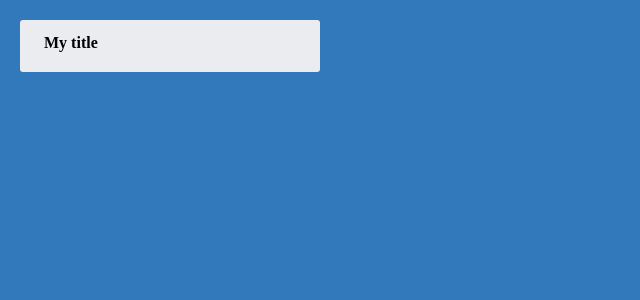
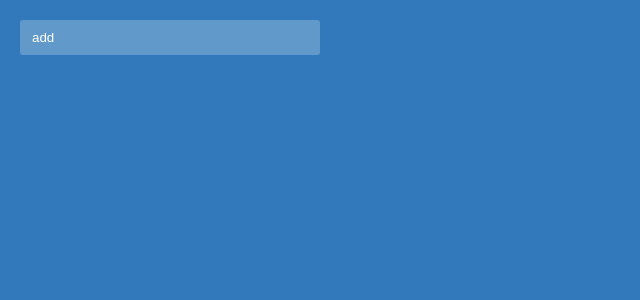
Before and after one commit to Any28Flo/trello-clone-ts, a React (Vite) app: page / in a window 1280 px wide. Shown: the top 300 px of the page, without its empty margins (0-640 px from the left). Built offline with nearby package versions, Linux system fonts and the light colour scheme.

Commit message:
ref | Create component NewItemForm and AddNewItem

```diff
--- a/src/App.tsx
+++ b/src/App.tsx
@@ -1,14 +1,13 @@
-import { AppContainer } from "./assets/components/Layout/appContainer";
-import {Column} from "./assets/components/Layout/Column";
-import {Card} from "./assets/components/DataDisplay/Card";
+import { AppContainer } from "./assets/styles/styles";
+import { AddNewItem } from "./assets/components/Item/AddNewItem";
 
 function App() {
-
+  const handleAdd = () => {
+    console.log("si")
+  }
   return (
     <AppContainer>
-      <Column title='My title'>
-
-      </Column>
+      <AddNewItem onAdd={() => handleAdd()} toggleButtonText={"add"} />
     </AppContainer>
   )
 }
--- /dev/null
+++ b/src/assets/components/Item/AddNewItem.tsx
@@ -0,0 +1,31 @@
+import { useState } from "react";
+import { AddItemButton } from "../../styles/styles";
+import { NewItemForm } from "./NewItemForm";
+
+type AddNewItemProps = {
+    onAdd: (text: string) => void
+    toggleButtonText: string
+    dark?: boolean
+}
+
+export const AddNewItem = (props: AddNewItemProps) => {
+
+    const [showForm, setShowForm] = useState(false);
+
+    const { onAdd, toggleButtonText, dark } = props;
+
+    if (showForm) {
+        return (
+            <NewItemForm onAdd={text => {
+                onAdd(text)
+                setShowForm(false)
+            }}
+            />)
+    }
+
+    return (
+        <AddItemButton dark={dark} onClick={() => setShowForm(true)}>
+            {toggleButtonText}
+        </AddItemButton>
+    );
+};
--- /dev/null
+++ b/src/assets/components/Item/NewItemForm.tsx
@@ -0,0 +1,22 @@
+import {useState} from "react";
+
+import {NewItemFormContainer} from "../../styles/styles";
+import {NewItemButton} from "../../styles/styles";
+import {NewItemInput} from "../../styles/styles";
+
+
+type NewItemFormType = {
+    onAdd: (text:string) => void
+}
+export const NewItemForm = ({onAdd} : NewItemFormType) => {
+    const [text, setText] = useState("");
+
+    return (
+        <NewItemFormContainer>
+            <NewItemInput value={text} onChange={e => setText(e.target.value) }/>
+            <NewItemButton onClick={() => onAdd(text)} >
+                Create
+            </NewItemButton>
+        </NewItemFormContainer>
+    );
+};
--- a/src/assets/components/Layout/appContainer.tsx
+++ b/src/assets/components/Layout/appContainer.tsx
@@ -1,11 +1 @@
 import styled from "styled-components";
-
-export const AppContainer = styled.div`
-  display: flex;
-  flex-direction: row;
-  align-items: flex-start;
-  background-color: var(--primary);
-  height: 100%;
-  width: 100%;
-  padding: 20px;
-`;
--- a/src/assets/styles/styles.ts
+++ b/src/assets/styles/styles.ts
@@ -3,6 +3,16 @@ import styled from "styled-components";
 type AddItemButtonProps = {
     dark?: boolean
 }
+
+export const AppContainer = styled.div`
+  display: flex;
+  flex-direction: row;
+  align-items: flex-start;
+  background-color: var(--primary);
+  height: 100%;
+  width: 100%;
+  padding: 20px;
+`;
 
 export const ColumnContainer = styled.div`
   background-color: var(--secondary);
@@ -31,11 +41,12 @@ export const CardContainer = styled.div`
 `;
 
 export const AddItemButton = styled.button<AddItemButtonProps>`
+  color : ${({dark})=> dark  ? "#000" : "#fff"};
   background-color: var(--gray-300);
   border-radius: 3px;
   border: none;
   cursor: pointer;
-  color: ${props => (props.dark ? "#000" : "#fff")};  max-width: 300px;
+  max-width: 300px;
   padding: 10px 12px;
   text-align: left;
   transition: background 85ms ease-in;
@@ -43,8 +54,8 @@ export const AddItemButton = styled.button<AddItemButtonProps>`
   &:hover{
     background-color: #ffffff52;
   }
+`;
 
-`;
 export const NewItemFormContainer = styled.div`
   max-width: 300px;
   display: flex;
```
